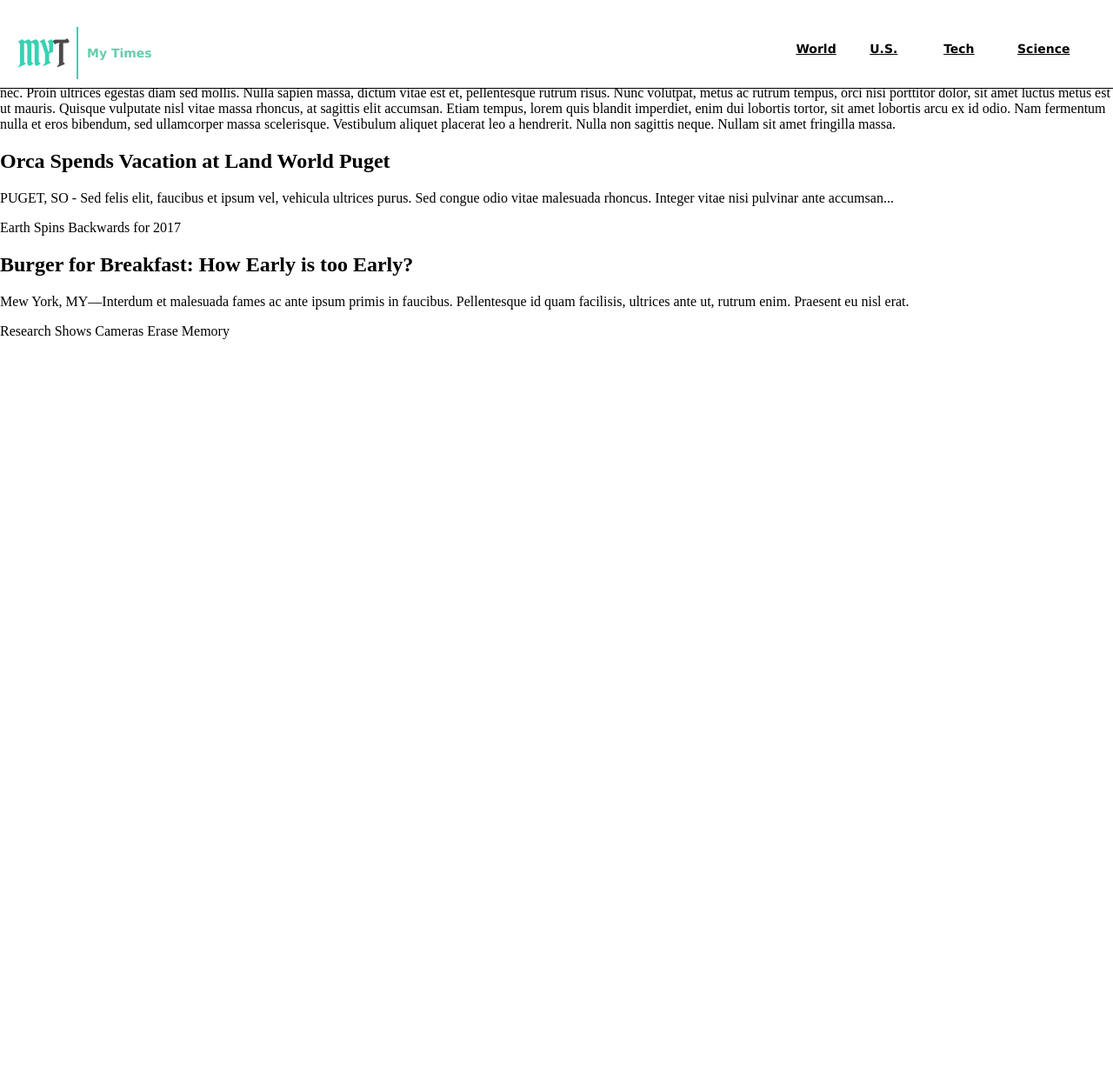
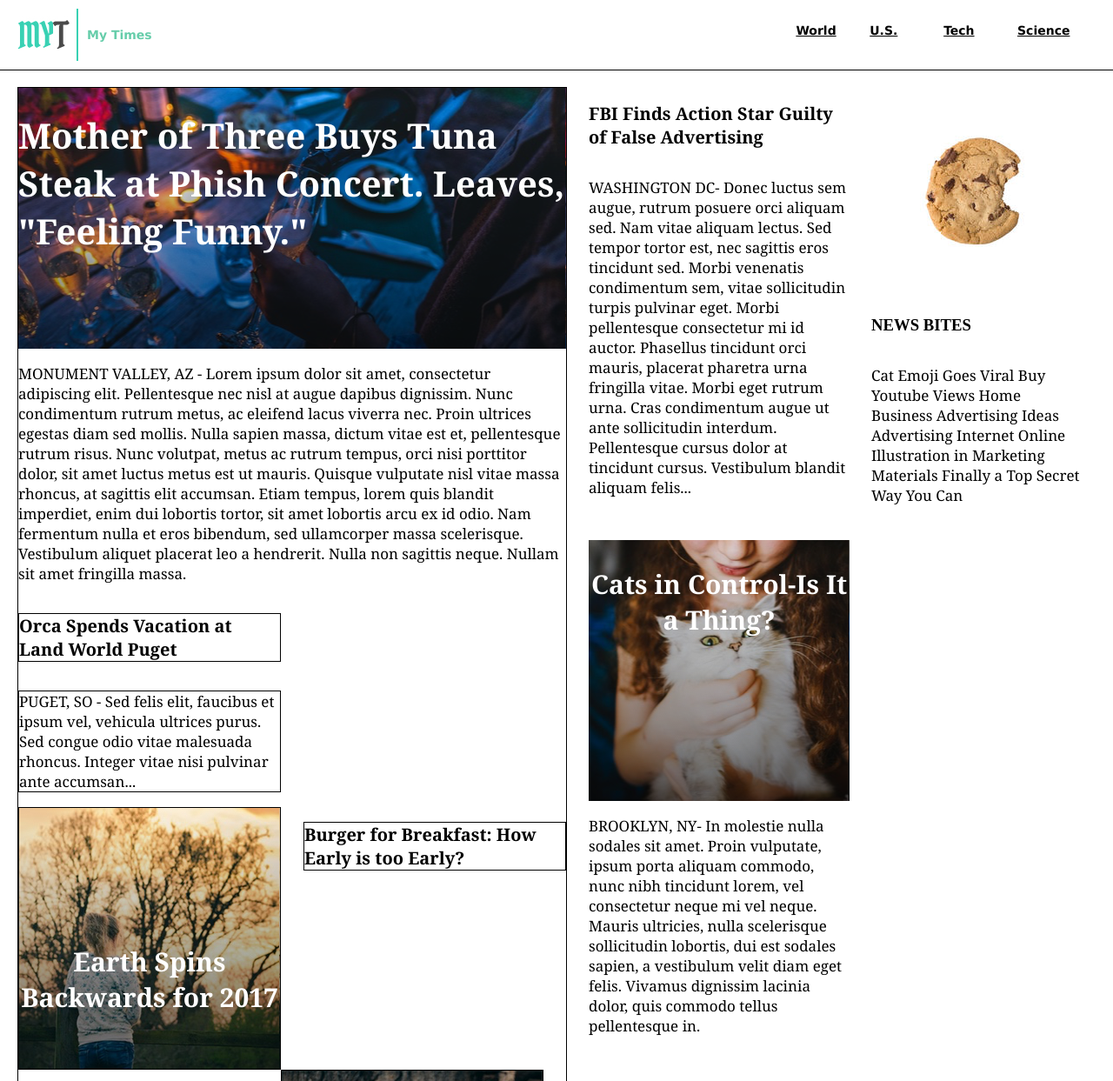
Before and after one commit to sallytorr/My-Times, a plain HTML site: page index.html in a window 1280 px wide. Shown: the top 1243 px of the page at 87% size. Before the commit the page ends 800 px from the top, so only its background shows below. Drawn offline with Linux system fonts and the light colour scheme; files whose address does not match are found by name.

Commit message:
basic structure

```diff
--- a/index.html
+++ b/index.html
@@ -7,7 +7,7 @@
     </head>
 
   <body>
-
+<!--header-->
     <header id="header">
         <img class="logo" src="resourses/images/img-myt-logo.jpg" alt="MYT logo">
         <h4 class="logo_title">My Times</h4>
@@ -21,16 +21,16 @@
                   </ul>
             </nav>
     </header>
-
-    <div id="Left_containter" class="column, large">
-
-        <div class="row1">
-          <h1>Mother of Three Buys Tuna Steak at Phish Concert.
-            Leaves, "Feeling Funny."<h1>
+<!--container-->
+    <div id="container">
+      <!--Column1-->
+        <div id="column1">
+              <div class="row large img1">
+                  <h1 class="headlineimg">Mother of Three Buys Tuna Steak at Phish Concert.
+                    Leaves, "Feeling Funny."</h1>
               </div>
-
-        <div class="row2">
-          <p>MONUMENT VALLEY, AZ - Lorem ipsum dolor sit amet, consectetur
+              <div class="row large">
+                  <p class="story">MONUMENT VALLEY, AZ - Lorem ipsum dolor sit amet, consectetur
                     adipiscing elit. Pellentesque nec nisl at augue dapibus dignissim.
                     Nunc condimentum rutrum metus, ac eleifend lacus viverra nec. Proin
                     ultrices egestas diam sed mollis. Nulla sapien massa, dictum vitae
@@ -44,37 +44,75 @@
                     amet fringilla massa.<p>
               </div>
 
-        <div class="row3">
-          <h2>Orca Spends Vacation at Land World Puget</h2>
-          <p>PUGET, SO - Sed felis elit, faucibus et ipsum vel, vehicula
+              <!--subcolumn-->
+                <div>
+                  <h2 class="left subcolumn">Orca Spends Vacation at Land World Puget</h2>
+                  </div>
+                  <div>
+                    <p class="story left subcolumn">PUGET, SO - Sed felis elit, faucibus et ipsum vel, vehicula
                       ultrices purus. Sed congue odio vitae malesuada rhoncus. Integer
                       vitae nisi pulvinar ante accumsan...<p>
                 </div>
-
-        <div class="row4">
-          <p>Earth Spins Backwards for 2017<p>
+                <div class="left subcolumn img2">
+                    <p class="headline">Earth Spins Backwards for 2017<p>
                 </div>
 
-        <div class="row5">
-          <h2>Burger for Breakfast: How Early is too Early?</h2>
-          <p>Mew York, MY—Interdum et malesuada fames ac ante ipsum primis in
+          <!--subcolumn-->
+                <div>
+                    <h2 class="right subcolumn">Burger for Breakfast: How Early is too Early?</h2>
+                </div>
+                <div>
+                    <p class="story right subcolumn">Mew York, MY—Interdum et malesuada fames ac ante ipsum primis in
                       faucibus. Pellentesque id quam facilisis, ultrices ante ut, rutrum
                       enim. Praesent eu nisl erat.<p>
                 </div>
+                <div class="right subcolumn img3">
+                    <p class="headline">Research Shows Cameras Erase Memory<p>
+                </div>
+        </div>
 
-        <div class="row6">
-          <p>Research Shows Cameras Erase Memory<p>
+<!--Column2-->
+        <div id="column2">
+              <div class="row medium">
+                  <h2>FBI Finds Action Star Guilty of False Advertising</h2>
+                  </div>
+                  <div class="row medium"><p class="story">WASHINGTON DC- Donec luctus sem augue, rutrum posuere orci
+                    aliquam sed. Nam vitae aliquam lectus. Sed tempor tortor est,
+                    nec sagittis eros tincidunt sed. Morbi venenatis condimentum
+                    sem, vitae sollicitudin turpis pulvinar eget. Morbi pellentesque
+                    consectetur mi id auctor. Phasellus tincidunt orci mauris,
+                    placerat pharetra urna fringilla vitae. Morbi eget rutrum urna.
+                    Cras condimentum augue ut ante sollicitudin interdum.
+                    Pellentesque cursus dolor at tincidunt cursus. Vestibulum
+                    blandit aliquam felis...<p>
+                    </div>
+
+              <div class="row medium img4">
+                  <p class="headline">Cats in Control-Is It a Thing?<p>
+              </div>
+              <div class="row medium">
+                  <p class="story">BROOKLYN, NY- In molestie nulla sodales sit amet. Proin
+                     vulputate, ipsum porta aliquam commodo, nunc nibh tincidunt
+                     lorem, vel consectetur neque mi vel neque. Mauris ultricies,
+                     nulla scelerisque sollicitudin lobortis, dui est sodales
+                     sapien, a vestibulum velit diam eget felis. Vivamus
+                     dignissim lacinia dolor, quis commodo tellus pellentesque in.<p>
+              </div>
+        </div>
+<!--Column3-->
+        <div id="column3">
+              <div class="row small">
+                  <img class="cookie"src="resourses/images/img-news-bite.png" alt="chocolate chip cookie with a bite in it">
+              </div>
+              <div class="row small">
+                  <h3>NEWS BITES</h3>
+              </div>
+              <div class="row small">
+                  <p class="story">Cat Emoji Goes Viral Buy Youtube
+                  Views Home Business Advertising Ideas
+                  Advertising Internet Online
+                  Illustration in Marketing Materials
+                  Finally a Top Secret Way You Can</p>
               </div>
 
       </div>
-
-    <div id="Middle_containter" class="column, medium">
-
-    </div>
-
-    <div id="Right_containter" class="column, small">
-
-    </div>
-
-  </body>
-</html>
--- a/resourses/style.css
+++ b/resourses/style.css
@@ -61,16 +61,144 @@ nav li {
   color: black;
 }
 
-/* Main */
+/* Main container*/
 
-.column.large {
-  width: 630px;
+#container {
+
+  display: flex;
+  max-width: 1232px;
+  position: relative;
+  top: 80px;
+  min-height: 500px;
+  padding: 20px 0px 20px 20px;
 }
 
-.column.medium {
-  width: 300px;
+/* columns*/
+
+#column1 {
+  width: 630px;
+  border: 1px solid black;
+  position: relative;
+  margin-right: 25px;
+  display: inline-flex;
+  flex-wrap: wrap;
+  justify-content: flex-start;
 }
 
-.column.small {
+#column2 {
+  width: 300px;
+
+  position: relative;
+  margin-right: 25px;
+  display: block;
+  flex-wrap: wrap;
+  align-items: flex-start;
+
+}
+
+#column3 {
   width: 240px;
+
+  position: relative;
+  display: block;
+  flex-wrap: wrap;
+  justify-content: flex-end;
+
 }
+.subcolumn {
+  max-width: 300px;
+  flex-direction: column;
+  border: 1px solid black;
+  display: inline-flex;
+}
+
+.left {
+  margin-right: 26px;
+  justify-content: flex-end;
+}
+.right {
+  align-items: flex-start;
+
+}
+
+.row {
+  display: inline-flex;
+}
+.large {
+  min-width: 630px;
+}
+.medium {
+  min-width: 300px;
+  flex-direction: column;
+  align-items: flex-start;
+}
+.small {
+  min-width: 240px;
+}
+/* column1*/
+.headlineimg {
+  font-family: Georgia;
+  font-weight: bold;
+  font-size: 40px;
+  color: white;
+  display: flex;
+}
+.img1 {
+  display: flex;
+  height: 300px;
+  background-image: url("/Users/Sally/Documents/Code Academy Projects/My Times/resourses/images/img-story-main.png");
+}
+.img2 {
+  display: inline-flex;
+  height: 300px;
+  background-image: url("/Users/Sally/Documents/Code Academy Projects/My Times/resourses/images/img-story-2.png");
+
+}
+.img3 {
+  display: flex;
+  height: 300px;
+  background-image: url("/Users/Sally/Documents/Code Academy Projects/My Times/resourses/images/img-story-3.png");
+
+}
+.img4 {
+  display: flex;
+  height: 300px;
+  background-image: url("/Users/Sally/Documents/Code Academy Projects/My Times/resourses/images/img-story-1.png");
+
+}
+
+/* column2*/
+.headline {
+  font-family: Georgia;
+  font-weight: bold;
+  font-size: 30px;
+  color: white;
+  text-align: center;
+  display: flex;
+}
+.story {
+  font-family: Georgia;
+ font-size: 17px;
+ color: black;
+ display: flex;
+}
+h2 {
+  font-family: Georgia;
+  font-weight: bold;
+  font-size: 20px;
+}
+
+/* column3*/
+img.cookie{
+  height: 240px;
+}
+.newsbite {
+  text-align: center;
+  margin: 10px 10px;
+  display: block;
+
+}
+.bite {
+  margin: 10px 10px;
+  display: block;
+}
```
Lines whose indentation alone changed are shown as unchanged.
